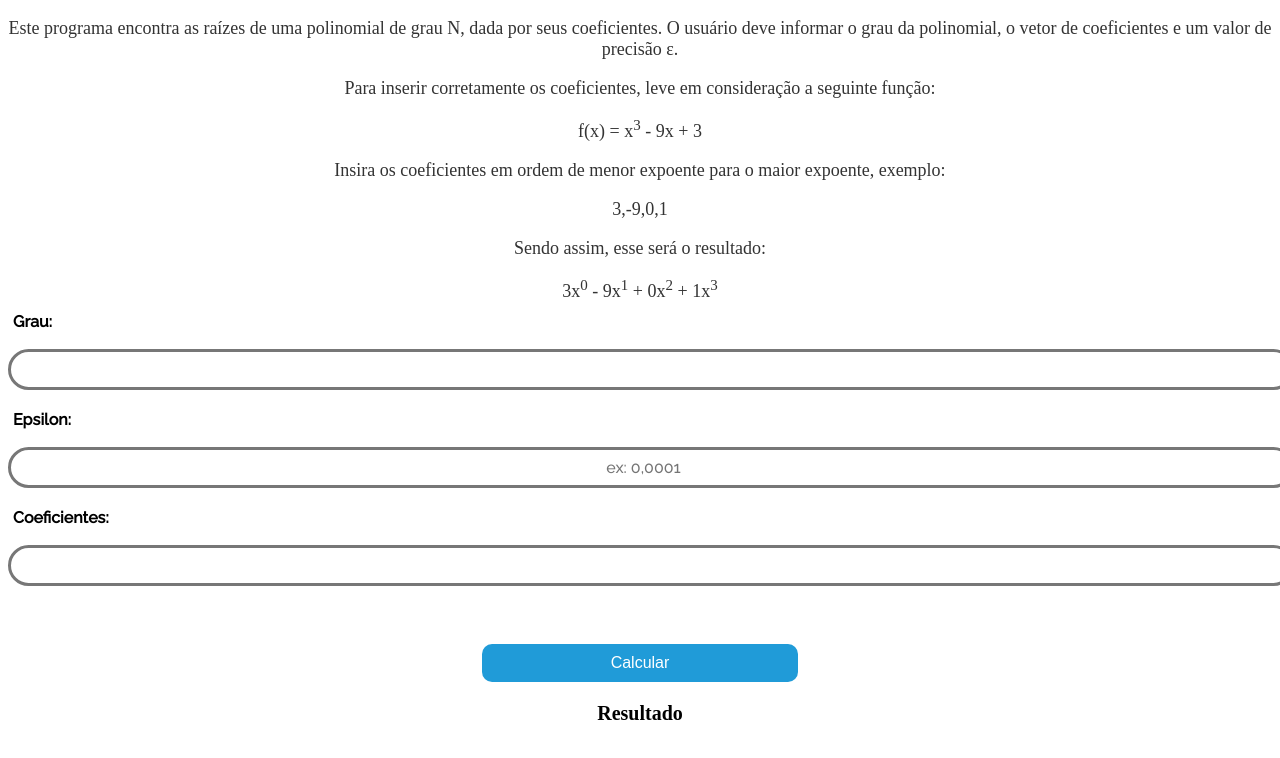
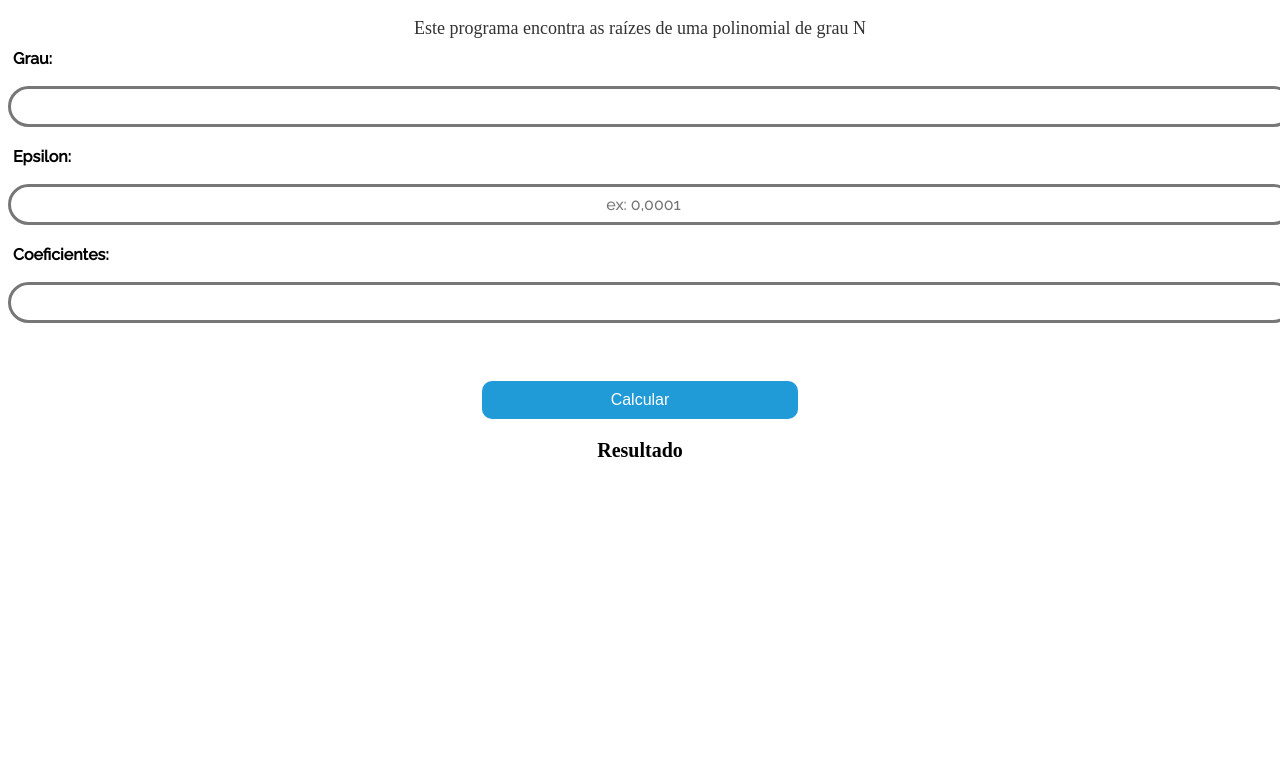
Before and after one commit to matheusscamargo/Atv-Calc, a plain HTML site: page Calculo-Numerico/Index.html in a window 1280 px wide. Drawn offline with Linux system fonts and the light colour scheme.

Commit message:
Update Index.html

```diff
--- a/Calculo-Numerico/Index.html
+++ b/Calculo-Numerico/Index.html
@@ -143,14 +143,8 @@
 </head>
 <link rel="stylesheet" href="https://cdnjs.cloudflare.com/ajax/libs/font-awesome/5.15.3/css/all.min.css">
 <div class="info">
-  <p>Este programa encontra as raízes de uma polinomial de grau N, dada por seus coeficientes. O usuário deve informar o
-    grau da polinomial, o vetor de coeficientes e um valor de precisão ε.</p>
-  <p>Para inserir corretamente os coeficientes, leve em consideração a seguinte função:</p>
-  <p class="info-cor">f(x) = x<sup>3</sup> - 9x + 3</p>
-  <p>Insira os coeficientes em ordem de menor expoente para o maior expoente, exemplo:</p>
-  <p class="info-cor"> 3,-9,0,1</p>
-  <p>Sendo assim, esse será o resultado:</p>
-  <p class="info-cor">3x<sup>0</sup> - 9x<sup>1</sup> + 0x<sup>2</sup> + 1x<sup>3</sup></p>
+  <p>Este programa encontra as raízes de uma polinomial de grau N</p>
+
 </div>
 
 <body>
```
